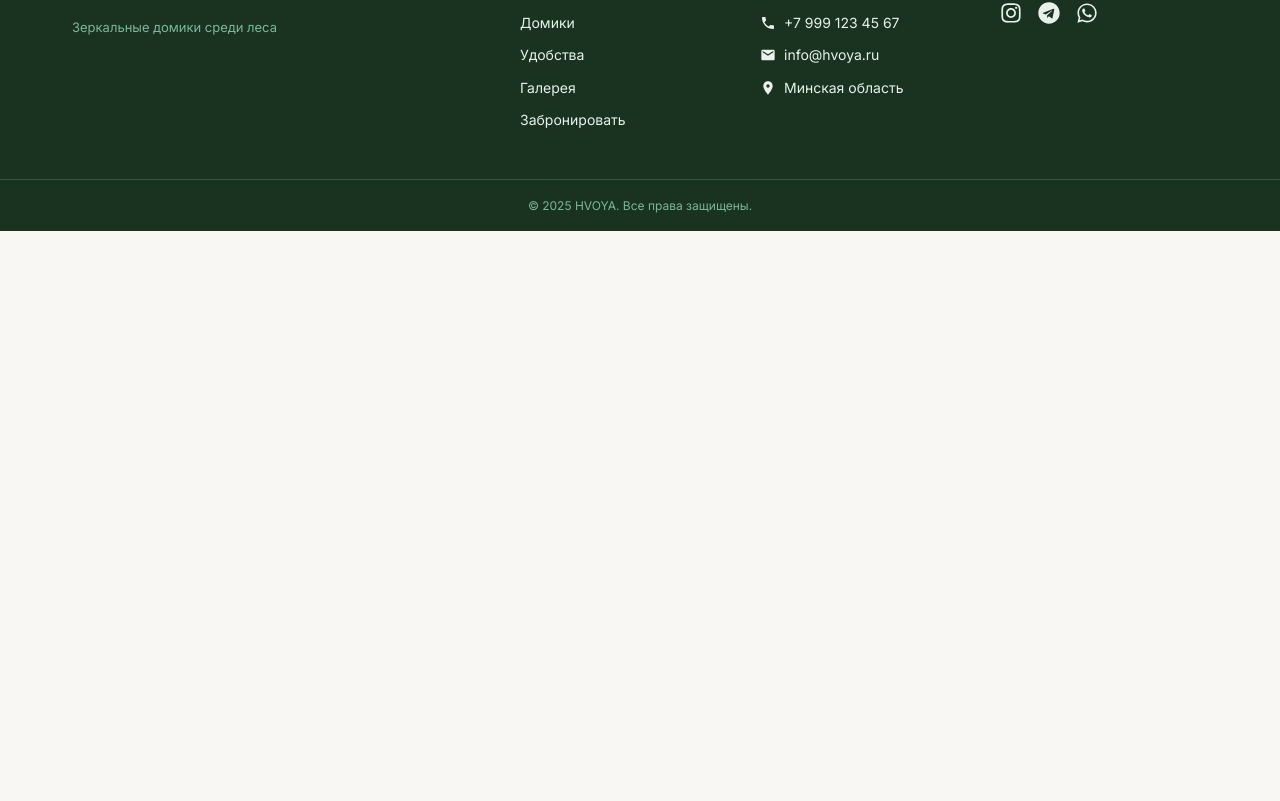
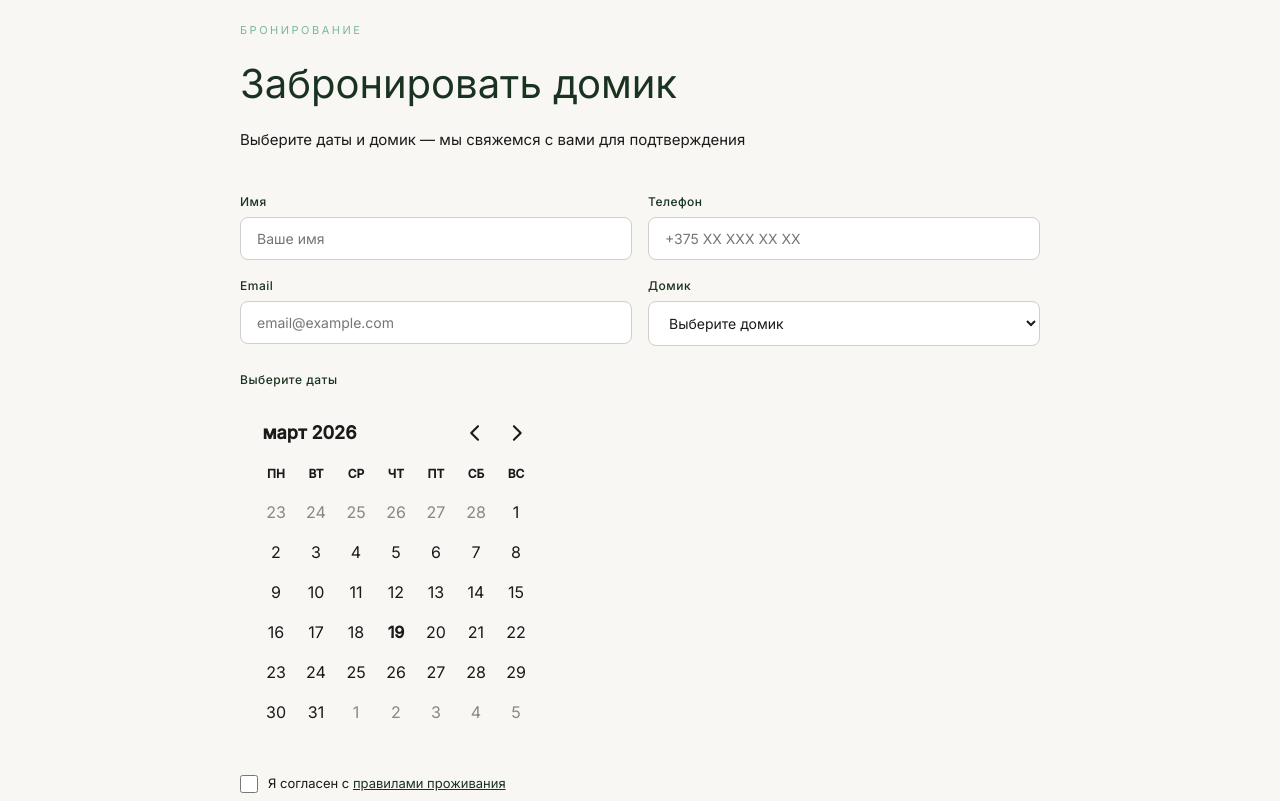
Before and after one commit to D3NTI/mirrorHouses, a Next.js app: page / in a window 1280 px wide. Shown: the part 3439-4240 px from the top of the page. Before the commit the page ends 3670 px from the top, so only its background shows below. Built offline with nearby package versions, Linux system fonts and the light colour scheme.

Commit message:
feat: add Booking section with calendar and form

```diff
--- /dev/null
+++ b/components/sections/Booking.jsx
@@ -0,0 +1,17 @@
+import BookingForm from '../ui/BookingForm';
+import styles from './Booking.module.css';
+
+export default function Booking() {
+  return (
+    <section id="booking" className={styles.section}>
+      <div className={styles.container}>
+        <p className={styles.label}>Бронирование</p>
+        <h2 className={styles.title}>Забронировать домик</h2>
+        <p className={styles.desc}>
+          Выберите даты и домик — мы свяжемся с вами для подтверждения
+        </p>
+        <BookingForm />
+      </div>
+    </section>
+  );
+}
--- /dev/null
+++ b/components/sections/Booking.module.css
@@ -0,0 +1,32 @@
+.section {
+  background: var(--color-bg);
+  padding: 100px 2rem;
+}
+
+.container {
+  max-width: 800px;
+  margin: 0 auto;
+}
+
+.label {
+  font-size: 11px;
+  letter-spacing: 2.5px;
+  text-transform: uppercase;
+  color: var(--color-moss);
+  margin-bottom: 12px;
+}
+
+.title {
+  font-family: var(--font-heading);
+  font-size: 40px;
+  font-weight: 400;
+  color: var(--color-forest);
+  margin-bottom: 12px;
+}
+
+.desc {
+  font-size: 15px;
+  color: var(--color-text-muted);
+  margin-bottom: 40px;
+  line-height: 1.6;
+}
--- /dev/null
+++ b/components/ui/BookingForm.jsx
@@ -0,0 +1,164 @@
+import { useState } from 'react';
+import { DayPicker } from 'react-day-picker';
+import { ru } from 'date-fns/locale';
+import 'react-day-picker/dist/style.css';
+import styles from './BookingForm.module.css';
+
+const bookedDates = [
+  new Date(2025, 4, 1),
+  new Date(2025, 4, 2),
+  new Date(2025, 4, 3),
+  new Date(2025, 4, 10),
+  new Date(2025, 4, 11),
+  new Date(2025, 4, 20),
+  new Date(2025, 4, 21),
+  new Date(2025, 4, 22),
+];
+
+const houses = [
+  { id: 1, name: 'Берёзовый' },
+  { id: 2, name: 'Еловый' },
+  { id: 3, name: 'Барнхауз' },
+];
+
+export default function BookingForm() {
+  const [form, setForm] = useState({
+    name: '',
+    phone: '',
+    email: '',
+    house: '',
+    agree: false,
+  });
+  const [range, setRange] = useState({ from: undefined, to: undefined });
+  const [submitted, setSubmitted] = useState(false);
+
+  const handleChange = (e) => {
+    const { name, value, type, checked } = e.target;
+    setForm((f) => ({ ...f, [name]: type === 'checkbox' ? checked : value }));
+  };
+
+  const handleSubmit = (e) => {
+    e.preventDefault();
+    if (
+      !form.name ||
+      !form.phone ||
+      !form.email ||
+      !form.house ||
+      !range.from ||
+      !form.agree
+    ) {
+      alert('Заполните все поля и выберите даты');
+      return;
+    }
+    setSubmitted(true);
+  };
+
+  if (submitted) {
+    return (
+      <div className={styles.success}>
+        <h3>Заявка отправлена!</h3>
+        <p>Мы свяжемся с вами в ближайшее время.</p>
+      </div>
+    );
+  }
+
+  return (
+    <form className={styles.form} onSubmit={handleSubmit}>
+      <div className={styles.fields}>
+        <div className={styles.field}>
+          <label className={styles.label}>Имя</label>
+          <input
+            className={styles.input}
+            type="text"
+            name="name"
+            placeholder="Ваше имя"
+            value={form.name}
+            onChange={handleChange}
+          />
+        </div>
+
+        <div className={styles.field}>
+          <label className={styles.label}>Телефон</label>
+          <input
+            className={styles.input}
+            type="tel"
+            name="phone"
+            placeholder="+375 XX XXX XX XX"
+            value={form.phone}
+            onChange={handleChange}
+          />
+        </div>
+
+        <div className={styles.field}>
+          <label className={styles.label}>Email</label>
+          <input
+            className={styles.input}
+            type="email"
+            name="email"
+            placeholder="email@example.com"
+            value={form.email}
+            onChange={handleChange}
+          />
+        </div>
+
+        <div className={styles.field}>
+          <label className={styles.label}>Домик</label>
+          <select
+            className={styles.input}
+            name="house"
+            value={form.house}
+            onChange={handleChange}
+          >
+            <option value="">Выберите домик</option>
+            {houses.map((h) => (
+              <option key={h.id} value={h.id}>
+                {h.name}
+              </option>
+            ))}
+          </select>
+        </div>
+      </div>
+
+      <div className={styles.calendarWrap}>
+        <label className={styles.label}>Выберите даты</label>
+        <DayPicker
+          mode="range"
+          selected={range}
+          onSelect={setRange}
+          disabled={bookedDates}
+          modifiers={{ booked: bookedDates }}
+          modifiersClassNames={{ booked: styles.booked }}
+          showOutsideDays
+          locale={ru}
+        />
+        {range.from && (
+          <p className={styles.selectedDates}>
+            {range.from.toLocaleDateString('ru-RU')}
+            {range.to && ` — ${range.to.toLocaleDateString('ru-RU')}`}
+          </p>
+        )}
+      </div>
+
+      <div className={styles.agreeRow}>
+        <input
+          type="checkbox"
+          name="agree"
+          id="agree"
+          checked={form.agree}
+          onChange={handleChange}
+          className={styles.checkbox}
+        />
+        <label htmlFor="agree" className={styles.agreeLabel}>
+          Я согласен с{' '}
+          <a href="/rules" className={styles.agreeLink}>
+            правилами проживания
+          </a>
+        </label>
+      </div>
+
+      <button type="submit" className={styles.btn}>
+        Отправить заявку
+      </button>
+    </form>
+  );
+}
--- /dev/null
+++ b/components/ui/BookingForm.module.css
@@ -0,0 +1,123 @@
+.form {
+  display: flex;
+  flex-direction: column;
+  gap: 24px;
+}
+
+.fields {
+  display: grid;
+  grid-template-columns: 1fr 1fr;
+  gap: 16px;
+}
+
+.field {
+  display: flex;
+  flex-direction: column;
+  gap: 6px;
+}
+
+.label {
+  font-size: 12px;
+  font-weight: 500;
+  color: var(--color-forest);
+  letter-spacing: 0.5px;
+}
+
+.input {
+  padding: 12px 16px;
+  border: 0.5px solid #d0cec8;
+  border-radius: 8px;
+  font-size: 14px;
+  font-family: var(--font-body);
+  background: #fff;
+  color: var(--color-text);
+  outline: none;
+  transition: border 0.2s;
+}
+
+.input:focus {
+  border-color: var(--color-moss);
+}
+
+.calendarWrap {
+  display: flex;
+  flex-direction: column;
+  gap: 8px;
+}
+
+.booked {
+  color: #ccc;
+  text-decoration: line-through;
+}
+
+.selectedDates {
+  font-size: 13px;
+  color: var(--color-forest);
+  font-weight: 500;
+}
+
+.agreeRow {
+  display: flex;
+  align-items: center;
+  gap: 10px;
+}
+
+.checkbox {
+  width: 18px;
+  height: 18px;
+  cursor: pointer;
+  accent-color: var(--color-forest);
+}
+
+.agreeLabel {
+  font-size: 13px;
+  color: var(--color-text-muted);
+}
+
+.agreeLink {
+  color: var(--color-forest);
+  text-decoration: underline;
+}
+
+.btn {
+  background: var(--color-forest);
+  color: var(--color-light);
+  font-size: 15px;
+  font-family: var(--font-body);
+  padding: 14px 36px;
+  border-radius: 8px;
+  cursor: pointer;
+  transition: background 0.2s;
+  align-self: flex-start;
+}
+
+.btn:hover {
+  background: var(--color-fir);
+}
+
+.success {
+  text-align: center;
+  padding: 40px;
+}
+
+.success h3 {
+  font-family: var(--font-heading);
+  font-size: 28px;
+  color: var(--color-forest);
+  margin-bottom: 12px;
+}
+
+.success p {
+  font-size: 15px;
+  color: var(--color-text-muted);
+}
+
+@media (max-width: 600px) {
+  .fields {
+    grid-template-columns: 1fr;
+  }
+  .btn {
+    width: 100%;
+    text-align: center;
+  }
+}
--- a/package.json
+++ b/package.json
@@ -11,6 +11,7 @@
   "dependencies": {
     "next": "16.2.0",
     "react": "19.2.4",
+    "react-day-picker": "^8.10.1",
     "react-dom": "19.2.4"
   },
   "devDependencies": {
--- a/pages/index.jsx
+++ b/pages/index.jsx
@@ -2,7 +2,7 @@ import Hero from '../components/sections/Hero';
 import Houses from '../components/sections/Houses';
 import Amenities from '../components/sections/Amenities';
 import Gallery from '../components/sections/Gallery';
-
+import Booking from '../components/sections/Booking';
 export default function Home() {
   return (
     <>
@@ -10,6 +10,7 @@ export default function Home() {
       <Houses />
       <Amenities />
       <Gallery />
+      <Booking />
     </>
   );
 }
```
Also changed, not shown: 1 other file (tests, documents, lock files or other folders).
